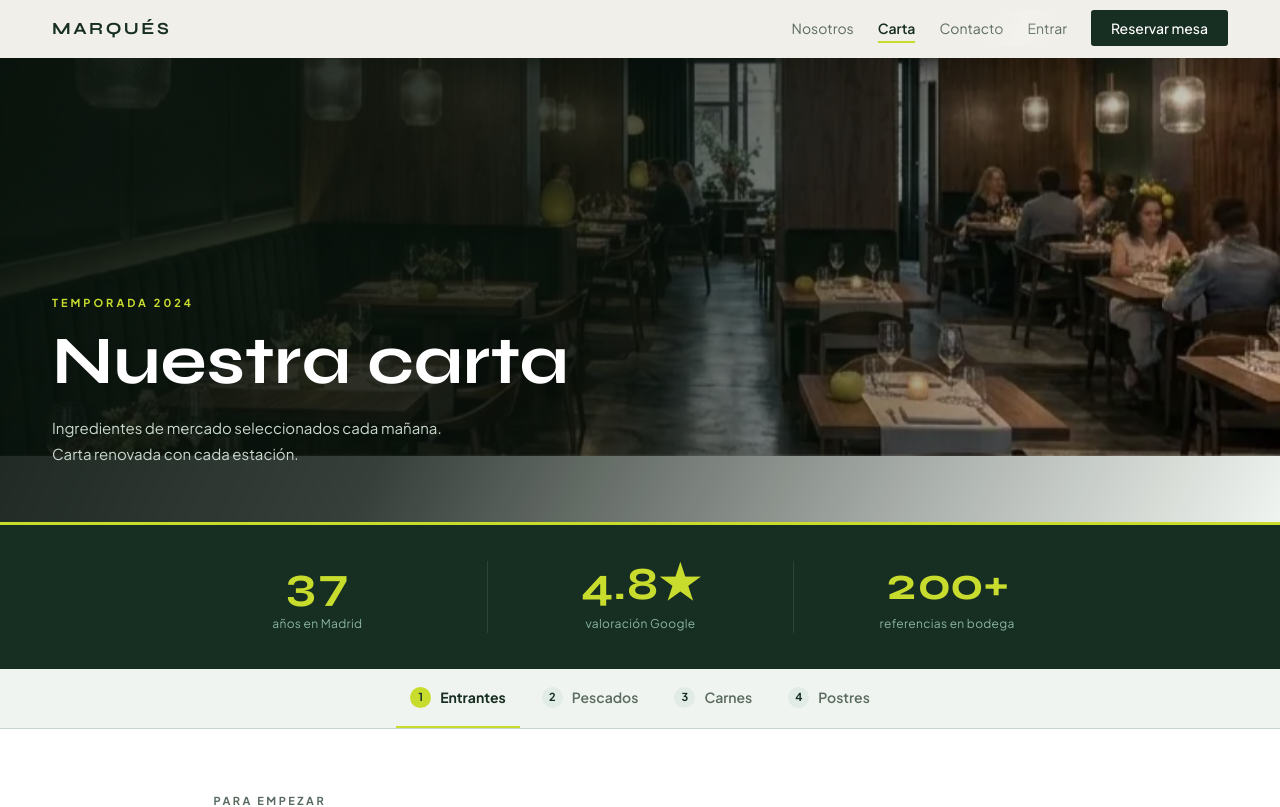
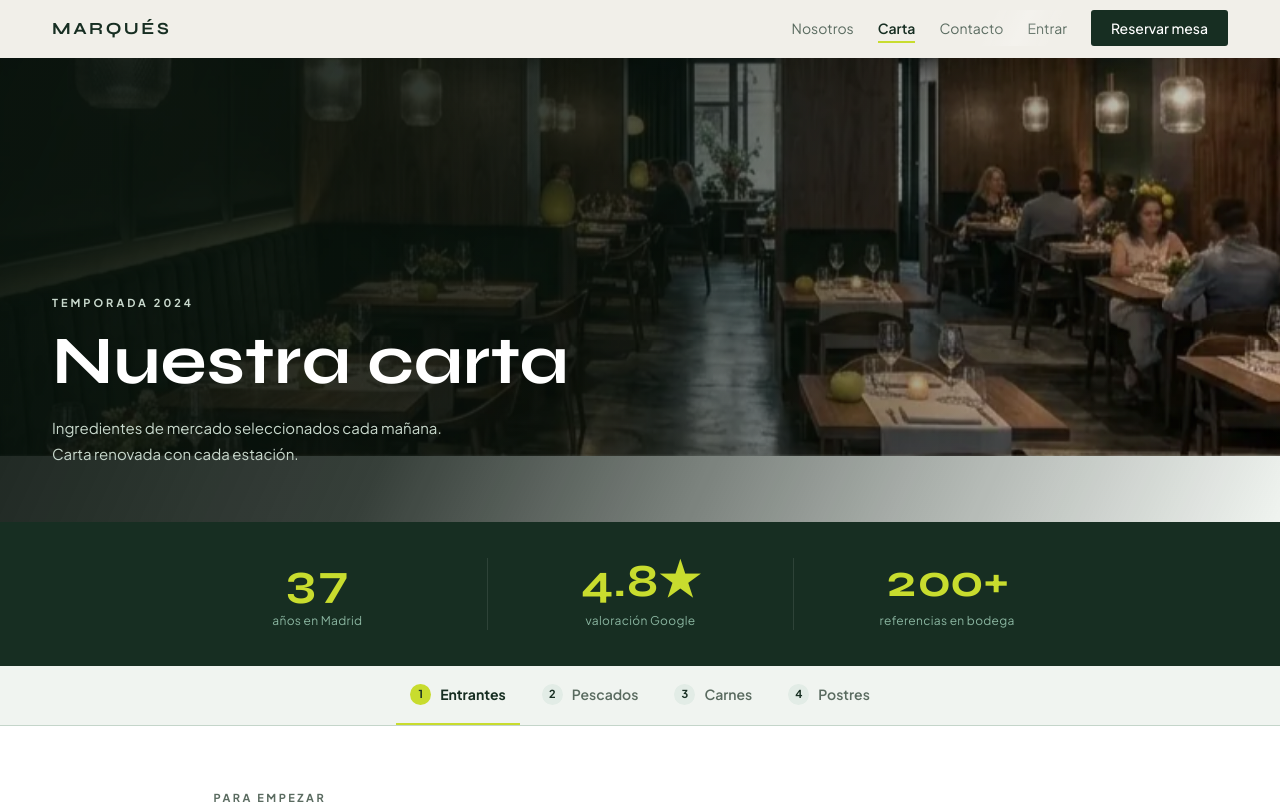
Before and after one commit to pablo-redondo/restaurant-web, a Next.js app: page /carta in a window 1280 px wide. Shown: the top 807 px of the page. Built offline with nearby package versions, Linux system fonts and the light colour scheme; no server answers; a web font is replaced by a local one.

Commit message:
Quitar color lima del hero de carta y la línea lima de la franja de cifras

```diff
--- a/src/app/carta/page.tsx
+++ b/src/app/carta/page.tsx
@@ -80,7 +80,7 @@ export default function CartaPage() {
         <div className="absolute inset-0" style={{ background: 'linear-gradient(115deg, rgba(8,18,12,0.94) 0%, rgba(8,18,12,0.80) 38%, rgba(8,18,12,0.30) 75%, transparent 100%)' }} />
 
         <div className="relative h-full flex flex-col justify-end pb-14 px-[52px]">
-          <p className="anim-fade-up text-[#C8DC2E] text-[11px] font-bold tracking-[3px] uppercase mb-4" style={{ animationDelay: '0.05s' }}>
+          <p className="anim-fade-up text-[#C8D8CC] text-[11px] font-bold tracking-[3px] uppercase mb-4" style={{ animationDelay: '0.05s' }}>
             <TextScramble text="Temporada 2024" delay={50} />
           </p>
           <h1 className="anim-text-reveal font-heading font-bold leading-[1.0] text-white mb-5" style={{ fontSize: 'clamp(42px,6vw,68px)', animationDelay: '0.12s' }}>
@@ -93,7 +93,7 @@ export default function CartaPage() {
       </section>
 
       {/* ── FRANJA DE CIFRAS ── #172E22, diferenciada con la línea oscura de la web ── */}
-      <section className="bg-[#172E22]" style={{ borderTop: '3px solid #C8DC2E' }}>
+      <section className="bg-[#172E22]">
         <div className="px-[52px] py-9 max-w-5xl mx-auto grid grid-cols-3 divide-x divide-white/10">
           {[
             { to: 37,  suffix: '',  decimals: 0, label: 'años en Madrid',        delay: 200 },
```
